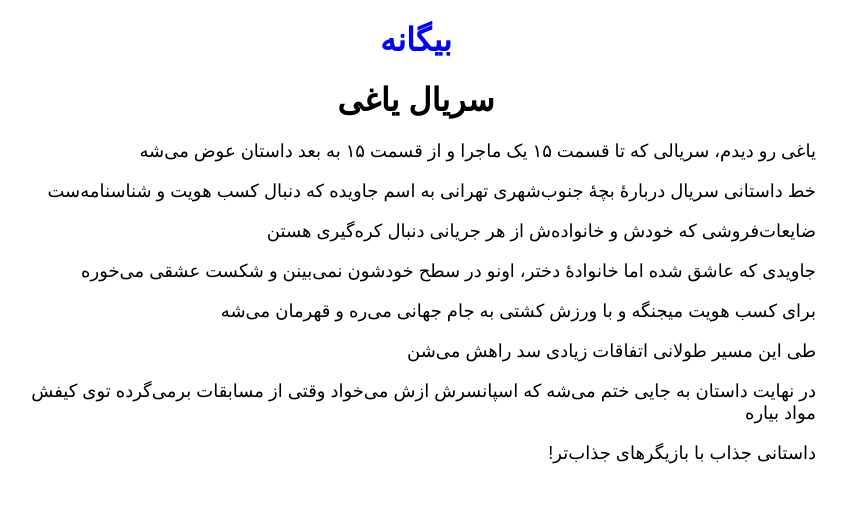
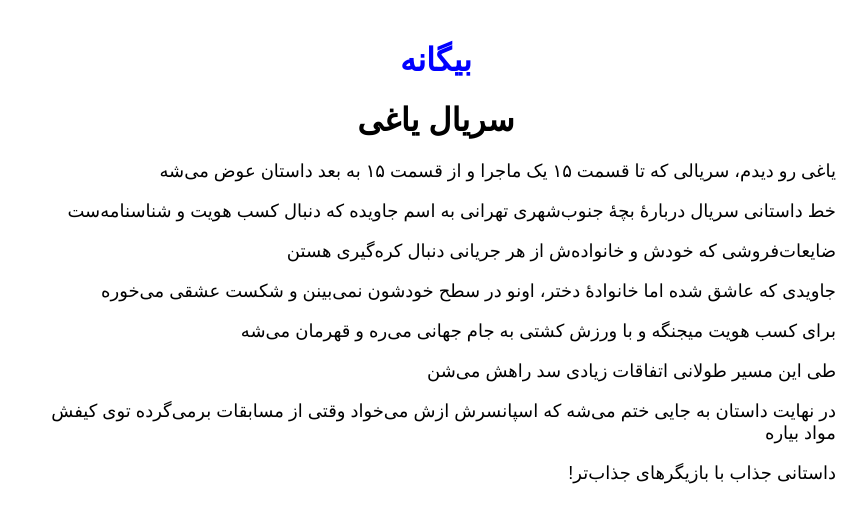
Before and after one commit to darkblog/darkblog.github.io, a Jekyll site: the page built from _posts/2023-8-19-4.md, in a window 1280 px wide. Shown: the top 523 px of the page, without its empty margins (337-1203 px from the left). Built offline with Jekyll 4.4.1, drawn with Linux system fonts in a browser that asks for light colours.

Commit message:
Update default.html

```diff
--- a/_layouts/default.html
+++ b/_layouts/default.html
@@ -10,7 +10,7 @@
 <title>{{ page.title }}</title>
 <meta name="description" content="{{ page.title }}">
 <link rel="canonical" href="{{ page.url | replace:'index.html','' | prepend: site.baseurl | prepend: site.url }}">
-<style amp-custom>body{font-family:sans-serif;margin:auto;max-width:800px;text-align:center}a{color:blue;text-decoration:none}p{text-align:right;font-size:large}</style>
+<style amp-custom>body{font-family:sans-serif;margin:auto;padding:20px;max-width:800px;text-align:center}a{color:blue;text-decoration:none}p{text-align:right;font-size:large}</style>
 </head>
 <body>
 <header>
```
